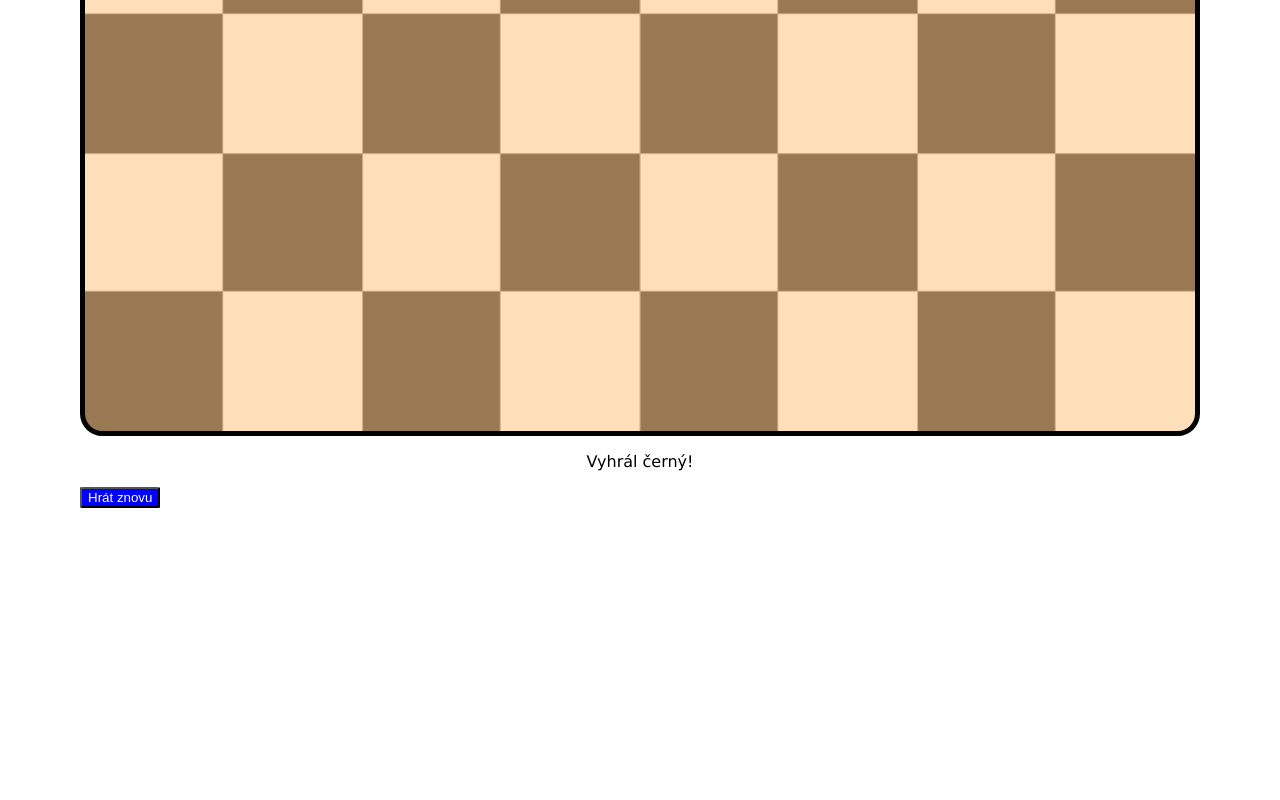
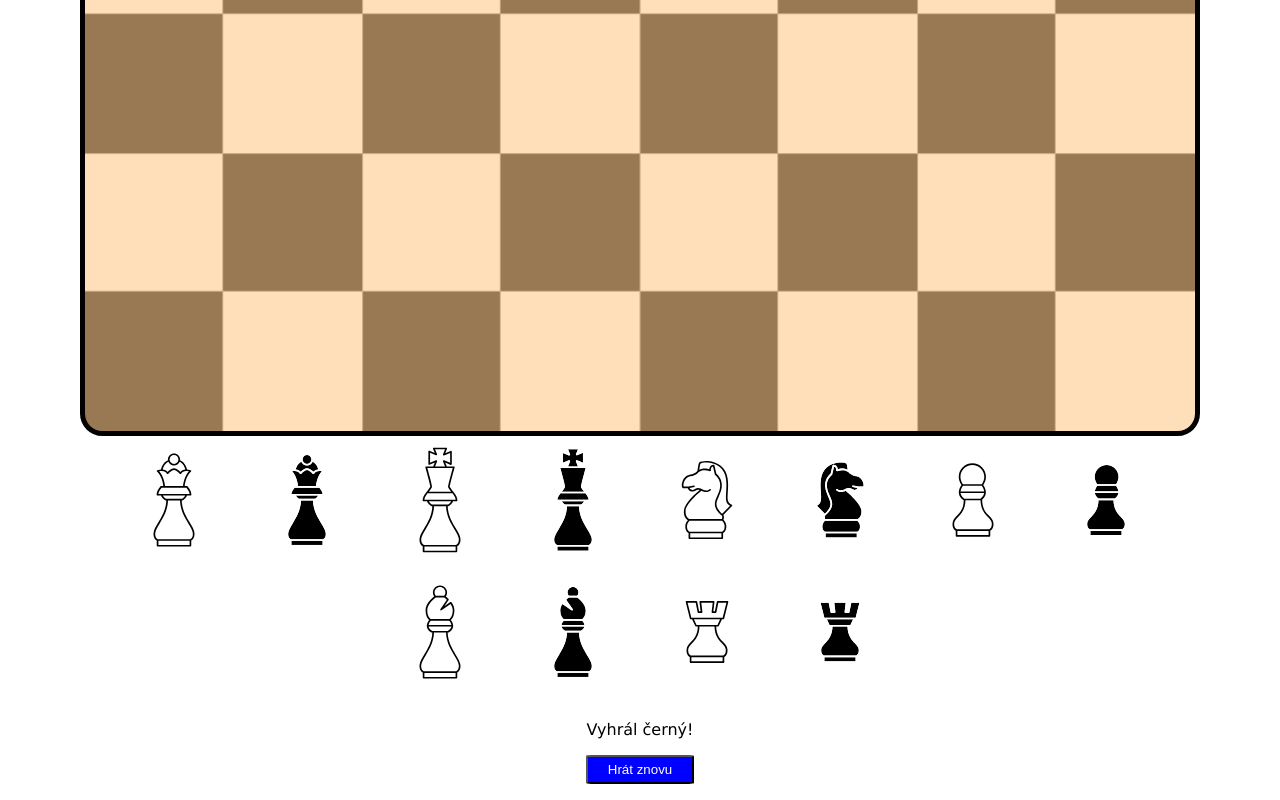
Before and after one commit to HTML-a-CSS-2-Podzim-2021-Online/sachy-JaraBiza, a plain HTML site: page index.html in a window 1280 px wide. Shown: the part 968-1768 px from the top of the page. Before the commit the page ends 1492 px from the top, so only its background shows below. Drawn offline with Linux system fonts and the light colour scheme.

Commit message:
Přidané figurky

```diff
--- a/index.html
+++ b/index.html
@@ -32,6 +32,7 @@
 
 			</div>
 		</section>
+
 		<section class=sachovnice>
 			<div class="pole1"></div>
 			<div class="pole2"></div>
@@ -99,6 +100,21 @@
 			<div class="pole1"></div>
 		</section>
 
+		<section class="figurky">
+			<img class="db" src="obrazky/figurky/dama-bila.svg">
+			<img class="dc" src="obrazky/figurky/dama-cerna.svg">
+			<img class="kb" src="obrazky/figurky/kral-bila.svg">
+			<img class="kc" src="obrazky/figurky/kral-cerna.svg">
+			<img class="kub" src="obrazky/figurky/kun-bila.svg">
+			<img class="kuc" src="obrazky/figurky/kun-cerna.svg">
+			<img class="pb" src="obrazky/figurky/pesec-bila.svg">
+			<img class="pc" src="obrazky/figurky/pesec-cerna.svg">
+			<img class="sb" src="obrazky/figurky/strelec-bila.svg">
+			<img class="sc" src="obrazky/figurky/strelec-cerna.svg">
+			<img class="vb" src="obrazky/figurky/vez-bila.svg">
+			<img class="vc" src="obrazky/figurky/vez-cerna.svg">
+		</section>
+
 		<section class="skore">
 			<div>
 				<p>Vyhrál černý!</p>
--- a/style.css
+++ b/style.css
@@ -2,6 +2,7 @@ body {
     font-family: Verdana, Geneva, Tahoma, sans-serif;
     margin: 0 5vw;
     padding: 1rem;
+    text-align: center;
 }
 
 h1 {
@@ -21,10 +22,11 @@ h1 {
 
 .hraci img {
     height: 100%;
+    object-fit: cover;
     aspect-ratio: 1 / 1;
     border-radius: 10%;
+}
 
-}
 .hrac1 img {
     float: left;
 }
@@ -52,8 +54,24 @@ h1 {
     border-radius: 2%;
 }
 
+.figurky img {
+    height: 10vw;
+    width: auto;
+}
+
+.figurka:nth-child(1) {
+    grid-column: 6;
+    grid-row: 8;
+}
+
+.sc {
+    grid-column: 6;
+    grid-row: 8;
+}
+
 p {
     text-align: center;
+    margin-top: 20px;
 }
 
 button {
@@ -61,4 +79,5 @@ button {
     color: white;
     border-radius: 5%;
     text-align: center;
+    padding: 5px 20px;
 }
```
